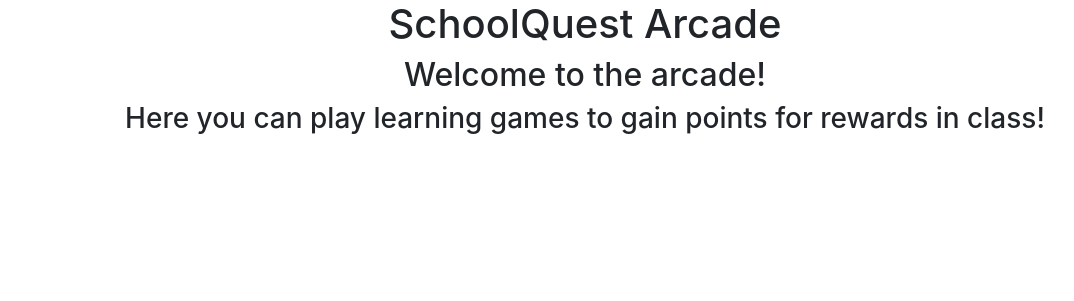
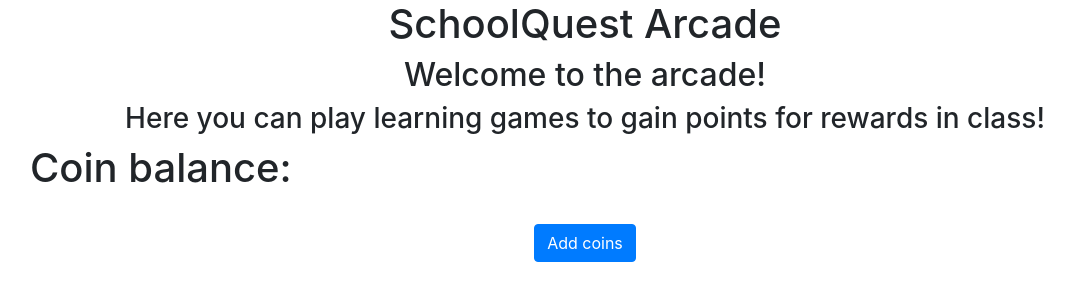
Before and after one commit to chriskline459/capstoneGroup17, a Flask app: page /arcade in a window 1280 px wide. Shown: the part 56-357 px from the top of the page, without its empty margins (55-1129 px from the left). Run offline with Flask 2, Linux system fonts and the light colour scheme; some libraries are stand-ins or nearby versions.

Commit message:
Update arcade.html

```diff
--- a/SchoolQuestMk.III/website/templates/arcade.html
+++ b/SchoolQuestMk.III/website/templates/arcade.html
@@ -1,10 +1,27 @@
 {% extends "base.html" %}
 {% block title %} Arcade {% endblock %}
 {%block content %}
-<form method="POST">
     <h1 align = "center"> SchoolQuest Arcade </h1>
     <h2 align = "center"> Welcome to the arcade!</h2>
     <h3 align = "center">
        Here you can play learning games to gain points for rewards in class!
     </h3>
+    <h1>Coin balance:  <span id="numcoins"></span></h1>
+
+    <script>
+        var coins = 20;
+        function givecoin()
+        {
+            coins = coins + 5;
+            document.getElementById("numcoins").innerHTML = coins;
+            window.alert("You now have " + coins + " coins");
+        }
+    </script>
+    <form method="POST">
+
+      <br />
+      <div align="center">
+        <buttom type="submit" class="btn btn-primary" onclick="givecoin();">Add coins</buttom>
+      </div>
+    </form>
 {%endblock%}
```
